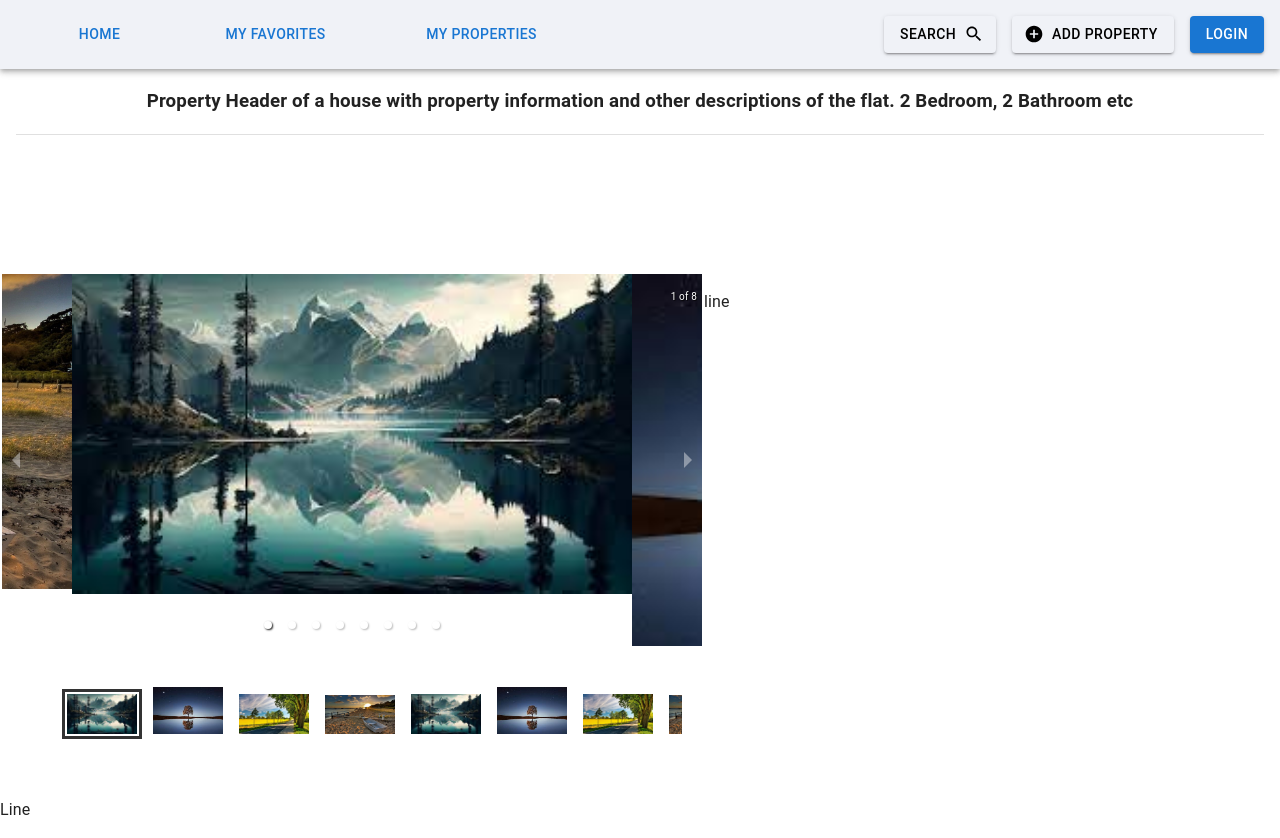
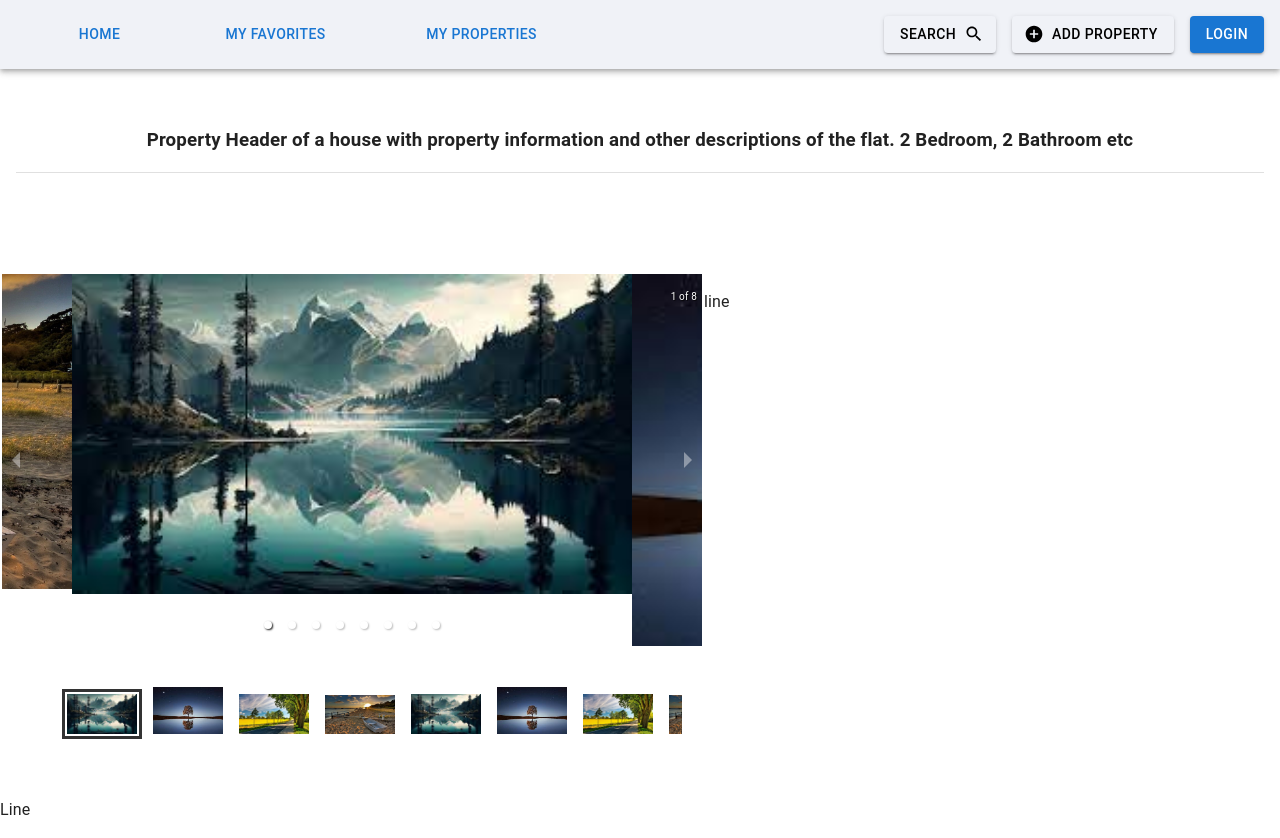
Before and after one commit to nazmuShakib/FrontEnd, a React (Vite) app: page /property in a window 1280 px wide. Built offline with nearby package versions, Linux system fonts and the light colour scheme.

Commit message:
adjust the header section by adding padding; adjust padding top of carousel

```diff
--- a/src/components/Property.jsx
+++ b/src/components/Property.jsx
@@ -14,6 +14,18 @@ export default function ImageGallery() {
 				component="h3"
 				variant="h1"
 				textAlign="center"
+				sx={{
+					paddingTop: '1%',
+					'@media (min-width: 430px)': {
+						paddingTop: '8%',
+					},
+					'@media (min-width: 768px)': {
+						paddingTop: '5%',
+					},
+					'@media (min-width: 968px)': {
+						paddingTop: '3%',
+					},
+				}}
 			>
 				Property Header of a house with property information and other descriptions of the flat. 2 Bedroom, 2 Bathroom etc
 			</Box>
@@ -28,8 +40,12 @@ export default function ImageGallery() {
 					display: 'block',
 					'@media only screen and (min-width: 430px)': {
 						width: '90%',
-						paddingTop: '20.33%',
+						paddingTop: '19.33%',
 						margin: 'auto',
+					},
+					'@media only screen and (min-width: 600px)': {
+						width: '90%',
+						paddingTop: '15.33%',
 					},
 					'@media only screen and (min-width: 768px)': {
 						width: '60%',
@@ -37,9 +53,17 @@ export default function ImageGallery() {
 						display: 'flex',
 						margin: '0',
 					},
-					'@media only screen and (min-width: 1200px)': {
+					'@media only screen and (min-width: 968px)': {
 						width: '55%',
-						paddingTop: '10.833%',
+						paddingTop: '9.833%',
+					},
+					'@media only screen and (min-width: 1168px)': {
+						width: '55%',
+						paddingTop: '7.833%',
+					},
+					'@media only screen and (min-width: 1368px)': {
+						width: '55%',
+						paddingTop: '5.833%',
 					},
 				}}
 			>
```
